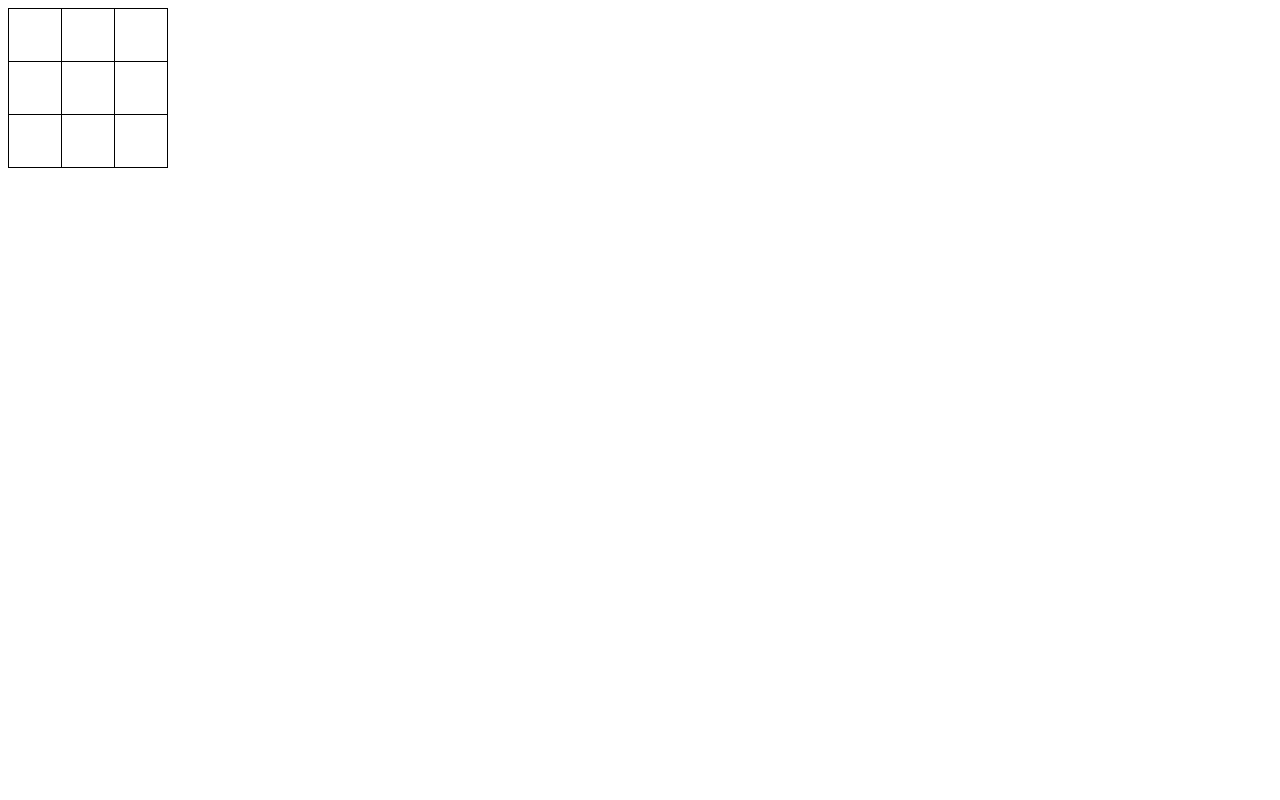
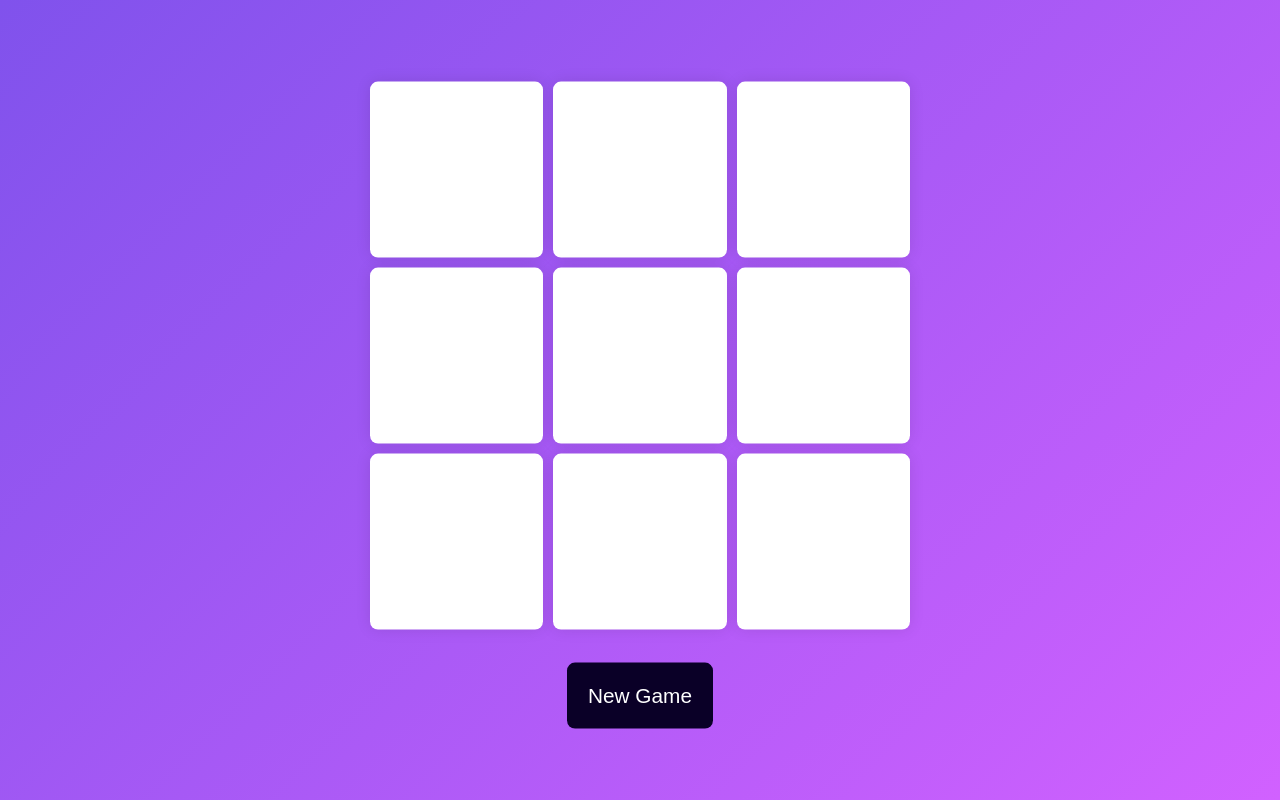
Before and after one commit to irinaSt09/js-advanced, a website with bundled scripts: page public/result.html in a window 1280 px wide. Built offline with nearby package versions, Linux system fonts and the light colour scheme.

Commit message:
style game board

```diff
--- a/game/engine.js
+++ b/game/engine.js
@@ -5,4 +5,9 @@ const game = new Game();
 const board = document.getElementById("board");
 const cells = board.getElementsByTagName("td");
 
-game.start(cells)
+//game.start(cells)
+
+// Define startNewGame function in the global scope
+window.startNewGame = function() {
+    game.start(cells);
+};
--- a/public/css/styles-board.css
+++ b/public/css/styles-board.css
@@ -6,19 +6,23 @@
   box-sizing: border-box;
   font-family: "Raleway", sans-serif;
 }
+
 body {
   height: 100vh;
   background: linear-gradient(135deg, #8052ec, #d161ff);
 }
+
 html {
   font-size: 16px;
 }
+
 .wrapper {
   position: absolute;
   transform: translate(-50%, -50%);
   top: 50%;
   left: 50%;
 }
+
 .container {
   width: 70vmin;
   height: 70vmin;
@@ -26,6 +30,7 @@ html {
   flex-wrap: wrap;
   gap: 2vmin;
 }
+
 .button-option {
   background: #ffffff;
   height: 22vmin;
@@ -40,3 +45,16 @@ html {
 #btn-restart:hover {
   cursor: pointer;
 }
+
+table {
+  border-spacing: 10px;
+  border-collapse: separate;
+}
+
+td {
+  width: 50px;
+  height: 50px;
+  text-align: center;
+  vertical-align: middle;
+  border: 1px solid black;
+}
--- a/public/result.html
+++ b/public/result.html
@@ -5,43 +5,35 @@
     <meta charset="UTF-8">
     <meta http-equiv="X-UA-Compatible" content="IE=edge">
     <meta name="viewport" content="width=device-width, initial-scale=1.0">
-    <title>Document</title>
-    <style>
-        table {
-            border-collapse: collapse;
-        }
-
-        td {
-            width: 50px;
-            height: 50px;
-            text-align: center;
-            vertical-align: middle;
-            border: 1px solid black;
-        }
-    </style>
+    <title>Computer Play</title>
+    <link rel="stylesheet" href="./css/styles-board.css">
+    <script type="module" src="../game/engine.js"></script>
 </head>
 
 <body>
-
+    <div class="wrapper">
+        <div class="container">
             <table id="board">
                 <tr>
-            <td id="cell-0"></td>
-            <td id="cell-1"></td>
-            <td id="cell-2"></td>
+                    <td id="cell-0" class="button-option"></td>
+                    <td id="cell-1" class="button-option"></td>
+                    <td id="cell-2" class="button-option"></td>
                 </tr>
                 <tr>
-            <td id="cell-3"></td>
-            <td id="cell-4"></td>
-            <td id="cell-5"></td>
+                    <td id="cell-3" class="button-option"></td>
+                    <td id="cell-4" class="button-option"></td>
+                    <td id="cell-5" class="button-option"></td>
                 </tr>
                 <tr>
-            <td id="cell-6"></td>
-            <td id="cell-7"></td>
-            <td id="cell-8"></td>
+                    <td id="cell-6" class="button-option"></td>
+                    <td id="cell-7" class="button-option"></td>
+                    <td id="cell-8" class="button-option"></td>
                 </tr>
             </table>
+        </div>
         <script type="module" src="../game/engine.js"></script>
-
+        <button id="btn-restart" class="buttons" onclick="startNewGame()">New Game</button>
+    </div>
 </body>
 
 </html>
```
Lines whose indentation alone changed are shown as unchanged.
